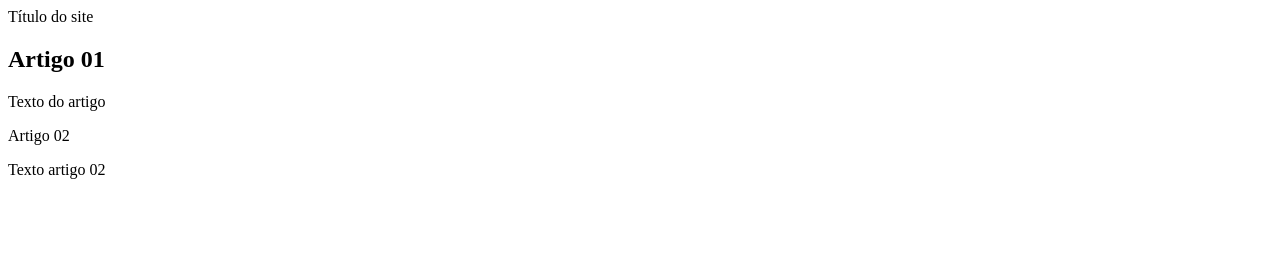
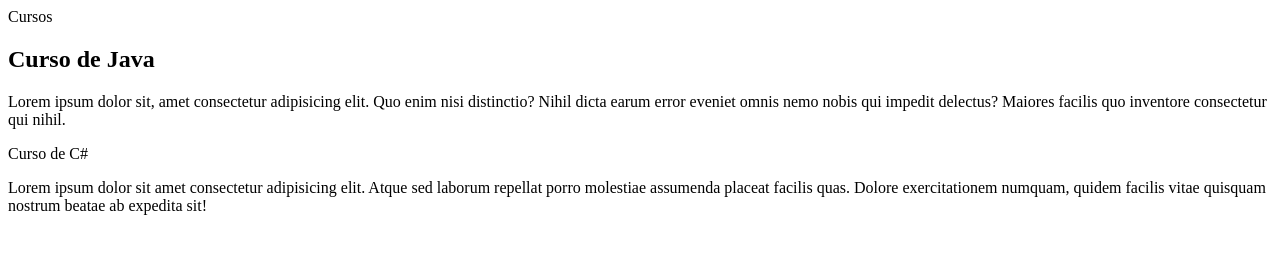
Before and after one commit to nicoleromanichen/projeto-site, a plain HTML site: page index.html in a window 1280 px wide. Drawn offline with Linux system fonts and the light colour scheme.

Commit message:
comecei a preencher o conteudo

```diff
--- a/index.html
+++ b/index.html
@@ -9,14 +9,18 @@
 
 <body>
     <main>
-        <header>Título do site</header>
+        <header>Cursos</header>
         <article>
-            <h2>Artigo 01</h2>
-            <p>Texto do artigo</p>
+            <h2>Curso de Java</h2>
+            <p>Lorem ipsum dolor sit, amet consectetur adipisicing elit. Quo enim nisi distinctio? Nihil dicta earum
+                error eveniet omnis nemo nobis qui impedit delectus? Maiores facilis quo inventore consectetur qui
+                nihil.</p>
         </article>
         <article>
-            <header>Artigo 02</header>
-            <p>Texto artigo 02</p>
+            <header>Curso de C#</header>
+            <p>Lorem ipsum dolor sit amet consectetur adipisicing elit. Atque sed laborum repellat porro molestiae
+                assumenda placeat facilis quas. Dolore exercitationem numquam, quidem facilis vitae quisquam nostrum
+                beatae ab expedita sit!</p>
         </article>
     </main>
 </body>
```
